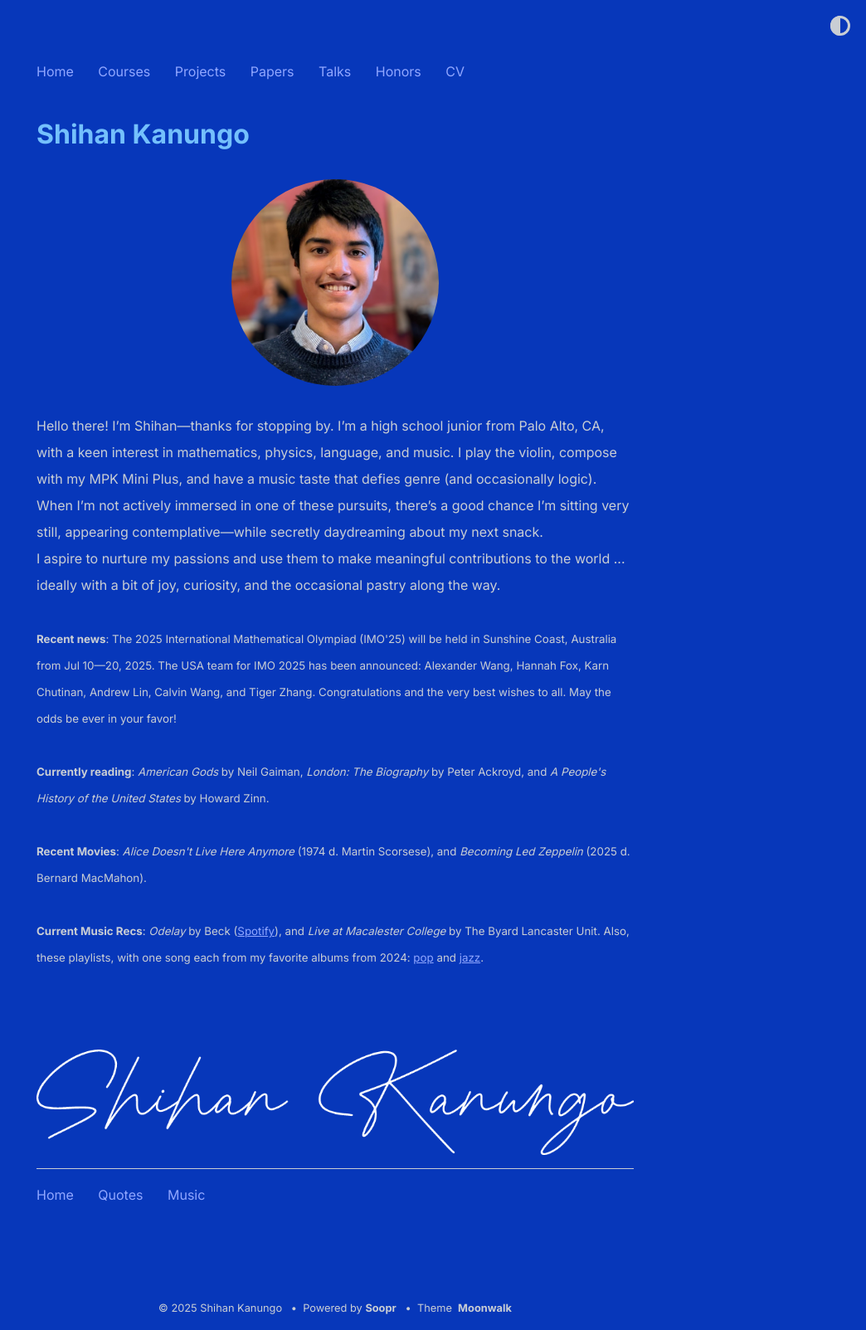
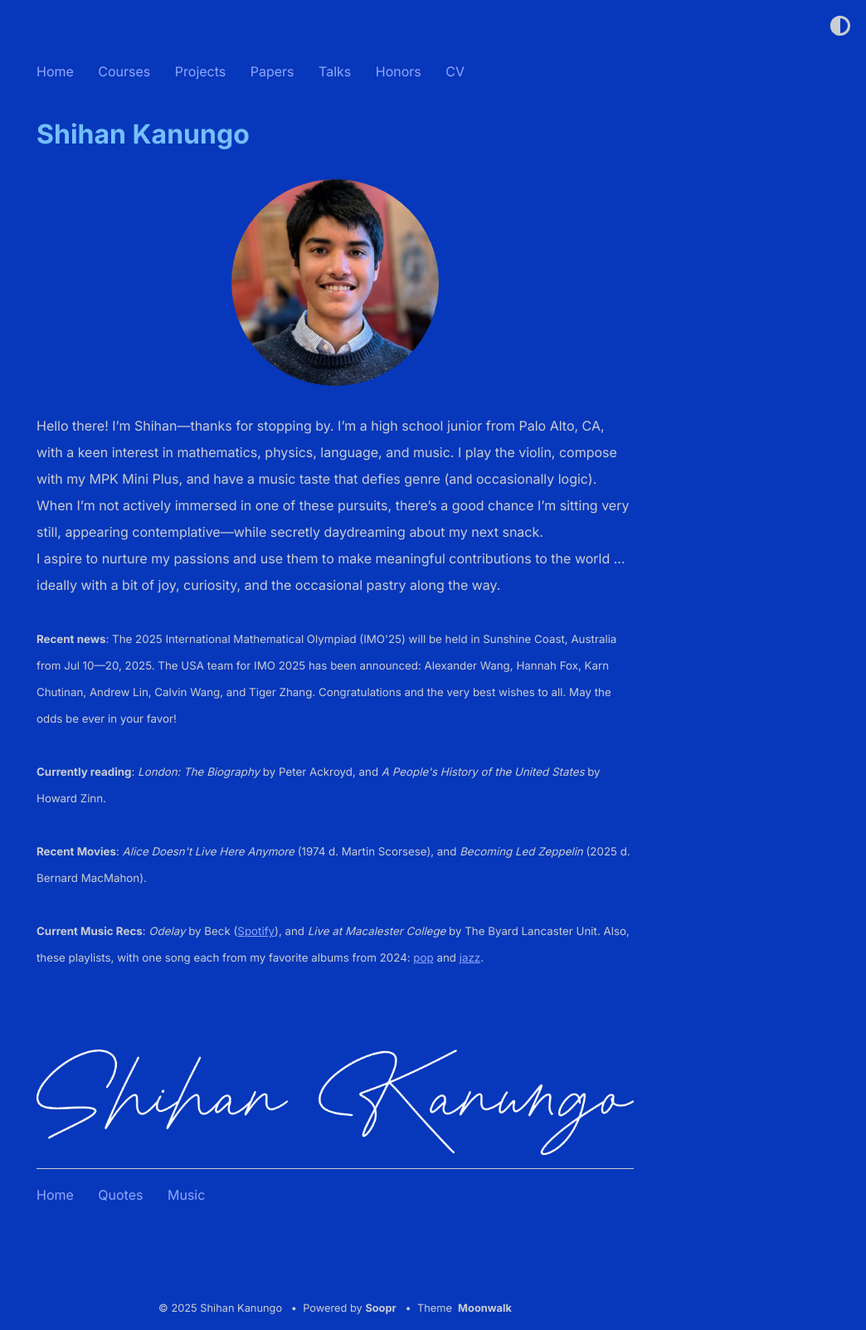
Before and after one commit to shihankanungo/shihankanungo.github.io, a Jekyll site: the page built from index.md, in a window 1280 px wide. Shown: the whole page at 83% size, without its empty margins (236-1280 px from the left). Built offline with Jekyll 4.4.1, drawn with Linux system fonts in a browser that asks for light colours.

Commit message:
Update _config.yml

```diff
--- a/_config.yml
+++ b/_config.yml
@@ -8,7 +8,7 @@
 
           <small><b>Recent news</b>: The 2025 International Mathematical Olympiad (IMO'25) will be held in Sunshine Coast, Australia from Jul 10&mdash;20, 2025. The USA team for IMO 2025 has been announced: Alexander Wang, Hannah Fox, Karn Chutinan, Andrew Lin, Calvin Wang, and Tiger Zhang. Congratulations and the very best wishes to all. May the odds be ever in your favor!</small>
           <br /><br />
-          <small><b>Currently reading</b>: <i>American Gods</i> by Neil Gaiman, <i>London: The Biography</i> by Peter Ackroyd, and <i>A People's History of the United States</i> by Howard Zinn.</small>
+          <small><b>Currently reading</b>: <i>London: The Biography</i> by Peter Ackroyd, and <i>A People's History of the United States</i> by Howard Zinn.</small>
           <br /><br />
           <small><b>Recent Movies</b>: <i>Alice Doesn't Live Here Anymore</i> (1974 d. Martin Scorsese), and <i>Becoming Led Zeppelin</i>  (2025 d. Bernard MacMahon). </small>
           <br /><br />
```
